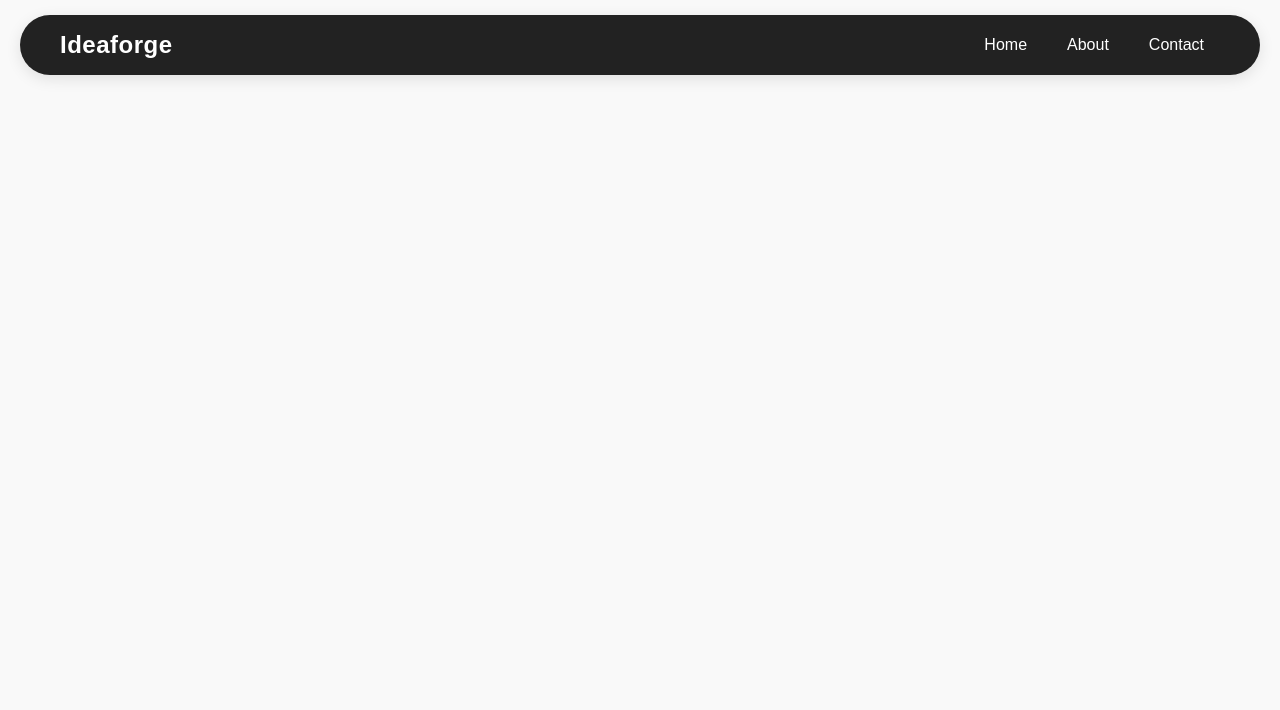
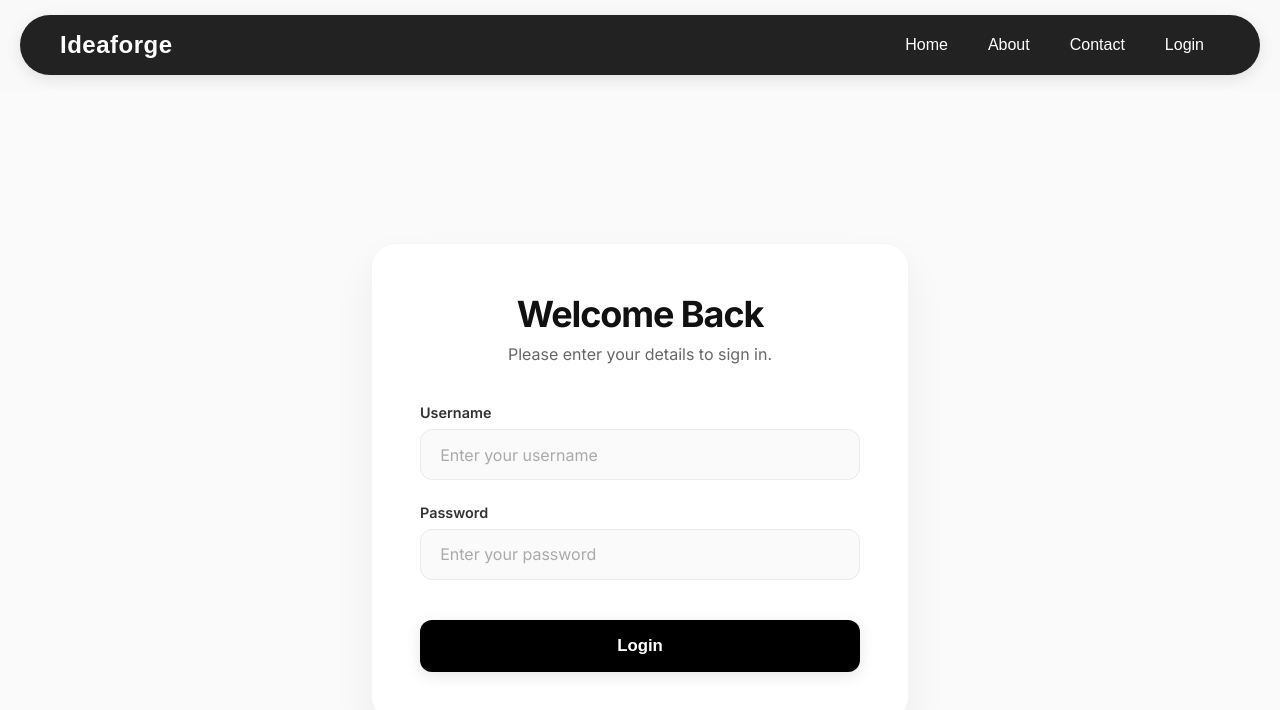
Before and after one commit to kritagya025/React_Project, a React (Vite) app in the folder my-react-app/: page /login in a window 1280 px wide. Shown: the top 710 px of the page. Built offline with nearby package versions, Linux system fonts and the light colour scheme.

Commit message:
fix:design

```diff
--- a/my-react-app/src/App.jsx
+++ b/my-react-app/src/App.jsx
@@ -3,6 +3,7 @@ import './App.css';
 import About from './pages/about';
 import Home from './pages/Home';
 import Contact from './pages/Contact';
+import Login from './pages/Login';
 import { BrowserRouter, Router, Routes, Route, Link } from 'react-router-dom';
 
 function App() {
@@ -15,12 +16,14 @@ function App() {
           <Link to="/">Home</Link>
           <Link to="/about">About</Link>
           <Link to="/contact">Contact</Link>
+          <Link to="/login">Login</Link>
         </nav>
       </header>
       <Routes>
         <Route path="/" element={<Home />} />
         <Route path="/about" element={<About />} />
         <Route path="/contact" element={<Contact />} />
+        <Route path="/login" element={<Login />} />
 
       </Routes>
     </div>
--- a/my-react-app/src/Styles/Home.css
+++ b/my-react-app/src/Styles/Home.css
@@ -9,17 +9,6 @@
   overflow-x: hidden;
 }
 
-/* Animations */
-@keyframes fadeUp {
-  0% { opacity: 0; transform: translateY(30px); }
-  100% { opacity: 1; transform: translateY(0); }
-}
-
-@keyframes float {
-  0% { transform: translateY(0px); }
-  50% { transform: translateY(-8px); }
-  100% { transform: translateY(0px); }
-}
 
 /* Base typography */
 h1, h2, h3 {
@@ -35,12 +24,11 @@ p {
   margin-bottom: 1.5rem;
 }
 
-/* Layout blocks - Added fadeUp animation */
+/* Layout blocks */
 section {
   padding: 6rem 2rem;
   max-width: 1000px;
   margin: 0 auto;
-  animation: fadeUp 1s cubic-bezier(0.16, 1, 0.3, 1) forwards;
 }
 
 /* Hero Section */
@@ -60,7 +48,6 @@ section {
   -webkit-background-clip: text;
   background-clip: text;
   -webkit-text-fill-color: transparent;
-  animation: float 6s ease-in-out infinite;
 }
 
 .hero p {
--- /dev/null
+++ b/my-react-app/src/Styles/Login.css
@@ -0,0 +1,106 @@
+/* Premium Styling for Login Page */
+
+.login-page {
+  display: flex;
+  justify-content: center;
+  align-items: center;
+  min-height: calc(100vh - 80px); /* Adjust based on your header height */
+  background-color: #fafafa;
+  padding: 2rem;
+  font-family: "Inter", -apple-system, BlinkMacSystemFont, "Segoe UI", Roboto, sans-serif;
+}
+
+.login-card {
+  background-color: #fff;
+  width: 100%;
+  max-width: 440px;
+  padding: 3rem;
+  border-radius: 24px;
+  box-shadow: 0 20px 40px rgba(0, 0, 0, 0.06);
+  border: 1px solid rgba(0, 0, 0, 0.04);
+  text-align: center;
+}
+
+.login-card h1 {
+  font-size: 2.25rem;
+  font-weight: 700;
+  color: #111;
+  margin-bottom: 0.5rem;
+  letter-spacing: -0.03em;
+}
+
+.login-subtitle {
+  color: #666;
+  font-size: 1rem;
+  margin-bottom: 2.5rem;
+}
+
+.login-form {
+  display: flex;
+  flex-direction: column;
+  gap: 1.5rem;
+  text-align: left;
+}
+
+.input-group {
+  display: flex;
+  flex-direction: column;
+  gap: 0.5rem;
+}
+
+.input-group label {
+  font-size: 0.9rem;
+  font-weight: 600;
+  color: #333;
+}
+
+.input-group input {
+  padding: 0.9rem 1.2rem;
+  border: 1px solid #eaeaea;
+  border-radius: 12px;
+  font-size: 1rem;
+  font-family: inherit;
+  transition: all 0.2s ease;
+  background-color: #fafafa;
+}
+
+.input-group input:focus {
+  outline: none;
+  border-color: #111;
+  background-color: #fff;
+  box-shadow: 0 0 0 3px rgba(0, 0, 0, 0.05);
+}
+
+.input-group input::placeholder {
+  color: #aaa;
+}
+
+.login-submit {
+  margin-top: 1rem;
+  background-color: #000;
+  color: #fff;
+  border: none;
+  padding: 1rem;
+  border-radius: 12px;
+  font-size: 1.05rem;
+  font-weight: 600;
+  cursor: pointer;
+  transition: all 0.3s cubic-bezier(0.16, 1, 0.3, 1);
+  box-shadow: 0 4px 15px rgba(0, 0, 0, 0.1);
+}
+
+.login-submit:hover {
+  background-color: #222;
+  transform: translateY(-2px);
+  box-shadow: 0 8px 25px rgba(0, 0, 0, 0.15);
+}
+
+.login-submit:active {
+  transform: translateY(0);
+}
+
+@media (max-width: 480px) {
+  .login-card {
+    padding: 2rem;
+  }
+}
--- a/my-react-app/src/pages/Login.jsx
+++ b/my-react-app/src/pages/Login.jsx
@@ -1,3 +1,25 @@
+import "../Styles/Login.css";
+
 function Login(){
+    return(
+    <div className="login-page">
+        <div className="login-card">
+            <h1>Welcome Back</h1>
+            <p className="login-subtitle">Please enter your details to sign in.</p>
+            <form className="login-form">
+                <div className="input-group">
+                    <label>Username</label>
+                    <input type="text" placeholder="Enter your username" />
+                </div>
+                <div className="input-group">
+                    <label>Password</label>
+                    <input type="password" placeholder="Enter your password" />
+                </div>
+                <button type="submit" className="login-submit">Login</button>
+            </form>
+        </div>
+    </div>
+    );
+}
 
-}
+export default Login;
```
